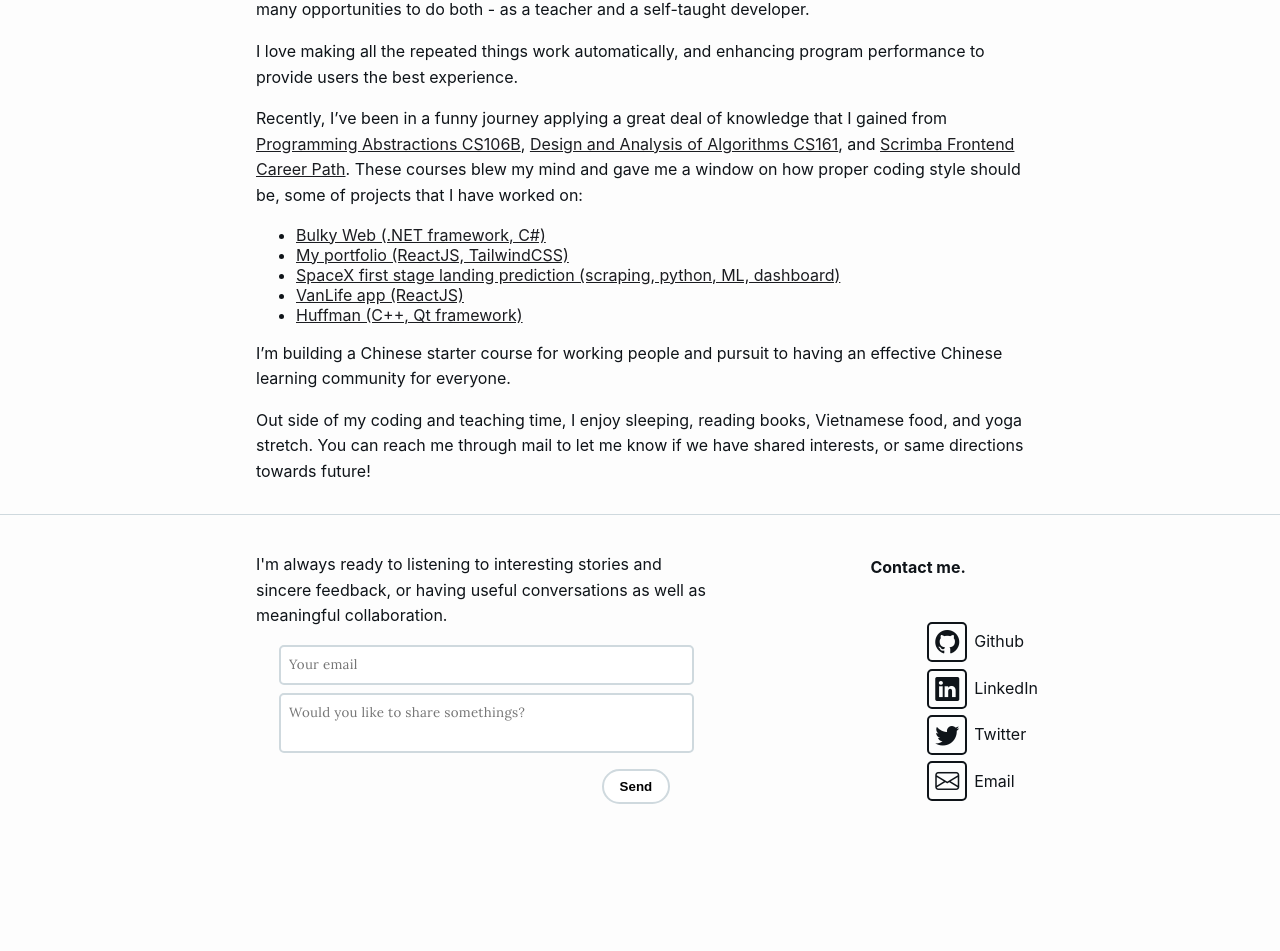
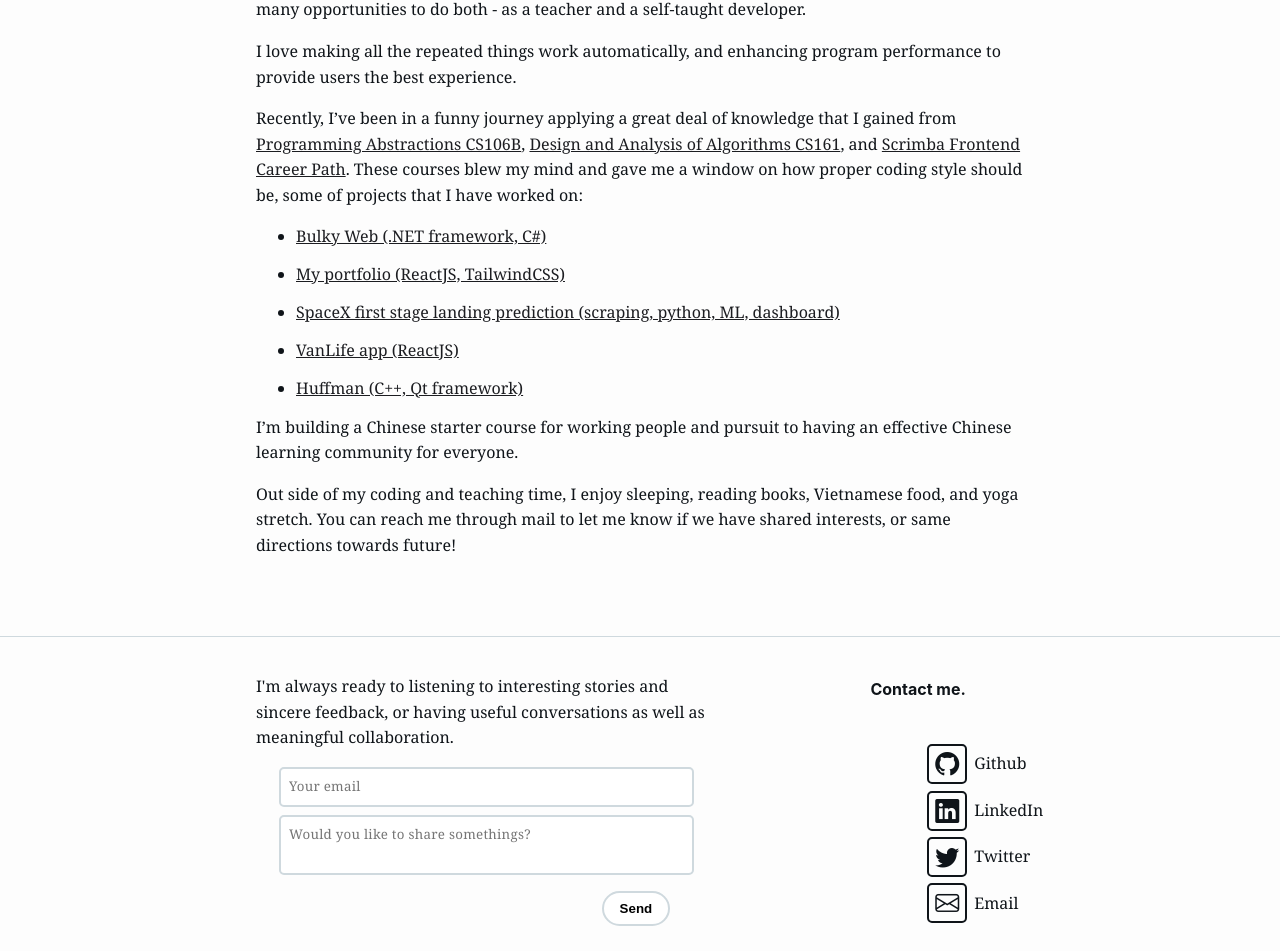
Before and after one commit to CherylYul/portfolio, a React (Create React App) app: page /#/ in a window 1280 px wide. Shown: the part 399-1350 px from the top of the page. Before the commit the page ends 1228 px from the top, so only its background shows below. Built offline with nearby package versions, Linux system fonts and the light colour scheme.

Commit message:
update css

```diff
--- a/src/App.css
+++ b/src/App.css
@@ -11,10 +11,25 @@ footer, header {
   padding: 0.5rem; /* margin strange behavior */
 }
 
+.about-container .center-container,
+.blog-detail-container .center-container,
+.blogs-container .center-container,
+.chinese-container .center-container,
+.home-container .center-container,
+.project-detail-container .center-container,
+.projects-container .center-container {
+  font-family: Georgia, 'Times New Roman', Times, serif;
+}
+
 .center-container {
   max-width: 800px;
   margin: 0 auto;
   padding: 0.325rem 1rem;
+}
+
+.center-container a:link,
+.center-container a:visited {
+  color: #1C1D21;
 }
 
 .bi-list {
@@ -50,24 +65,72 @@ footer.dark {
   color: #fdfdfd;
 }
 
-.center-container a:link,
-.center-container a:visited {
-  color: #1C1D21;
+.home-container.dark a:link,
+.project-detail-container.dark a:visited,
+.project-detail-container.dark a:link,
+.project-detail-container.dark a:visited {
+  color: #fdfdfd;
 }
 
 /* ----- UTILS ----- */
 
-.cfd9de-border {
-  border: 2px solid #cfd9de;
-}
-
-.bold {
-  font-weight: 600;
-}
-
+.cfd9de-border { border: 2px solid #cfd9de; }
+.bold { font-weight: 600; }
+.italic { font-style: italic; }
+.center { margin: 4px auto; }
+.end { margin-bottom: 4rem;}
+.pl-3 { padding: 0 0 0 30px; }
+.pl-6 { padding: 0 0 0 60px; }
+.pl-9 { padding: 0 0 0 90px; }
+code { display: block; }
 p {
   line-height: 1.6;
   width: fit-content;
+}
+
+/* ----- BLOG & PROJECT UTILS ----- */
+
+.dark .quote-container,
+.dark .note-container p {
+  color: #e5e5de;
+}
+
+.quote-container {
+  border-left: 4px solid #918E9B;
+  padding-left: 1.5rem;
+  font-style: italic;
+  color: #4D4D4D;
+}
+
+.image-container {
+  margin: 0 auto;
+  text-align: center;
+}
+
+.code-container {
+  background-color: #eeeef0;
+  line-height: 1.5;
+  color: #1b1b32;
+  padding: 20px;
+  margin: 1.5em 0;
+  font-size: 0.9rem;
+}
+
+.note-container p {
+  margin: 0;
+  font-style: italic;
+  font-size: 0.9rem;
+  padding: 0 0 0 30px;
+  color: #4D4D4D;
+}
+
+.resources li {
+  margin: 0.75rem 0;
+}
+
+.dark .code-container {
+  background-color: #16181d;
+  color: #fff;
 }
 
 /* ----- IMAGES ----- */
@@ -84,9 +147,17 @@ p {
   border: none;
 }
 
+.menu-top {
+  display: flex;
+  align-items: center;
+}
+
 .menu-item {
+  margin: 0.5rem 3rem;
+}
+
+.menu-top span {
   font-weight: 600;
-  margin: 0.5rem;
 }
 
 .line {
@@ -193,6 +264,10 @@ footer {
   border-top: 1px solid #cfd9de;
 }
 
+footer p {
+  font-family: Georgia, 'Times New Roman', Times, serif;
+}
+
 footer input, textarea {
   width: 90%;
   display: block;
@@ -200,7 +275,7 @@ footer input, textarea {
   border-radius: 5px;
   padding: 0.5rem;
   line-height: 1.5;
-  font-family: 'Lora', sans-serif;
+  font-family: Georgia, 'Times New Roman', Times, serif;
   letter-spacing: 0.02em;
 }
 
@@ -235,6 +310,10 @@ footer i { font-size: 1.5rem; }
 .home-header {
   text-align: center;
   margin-top: 2rem;
+}
+
+.home-project-list li {
+  margin: 1rem 0;
 }
 
 /* ----- ABOUT ----- */
@@ -275,7 +354,7 @@ footer i { font-size: 1.5rem; }
   padding-bottom: 1rem;
 }
 
-.center-container.dark .filter-buttons {
+.center-container .filter-buttons {
   border-bottom: 1.5px solid rgba(229, 231, 235, 0.5);
 }
 
@@ -293,6 +372,30 @@ footer i { font-size: 1.5rem; }
 .post-date {
   display: block;
   margin-top: 1rem;
+}
+
+/* ----- PROJECT DETAIL ----- */
+
+.proj-header { margin: 3rem 0; }
+.proj-title { margin-bottom: 0.25rem; }
+.proj-sub {
+  display: flex;
+  align-items: center;
+}
+
+.proj-github-link {
+  text-decoration: none;
+  margin-left: auto;
+  display: flex;
+  gap: 0.5rem;
+  padding: 0.5rem 1rem;
+  border-radius: 20px;
+}
+
+@media (min-width: 415px) {
+  .proj-title {
+    font-size: 2.5rem;
+  }
 }
 
 /* ----- CHINESE ----- */
@@ -430,6 +533,7 @@ footer i { font-size: 1.5rem; }
       margin-top: 45px;
   }
 
+  footer.dark .contact-container div { border: 1px solid #fdfdfd; }
   footer .contact-container div {
       position: relative;
       width: 40px;
```
